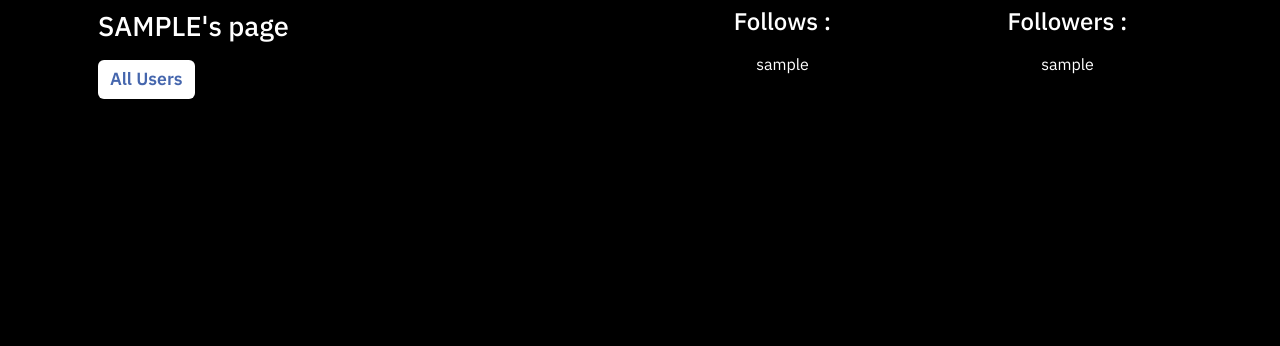
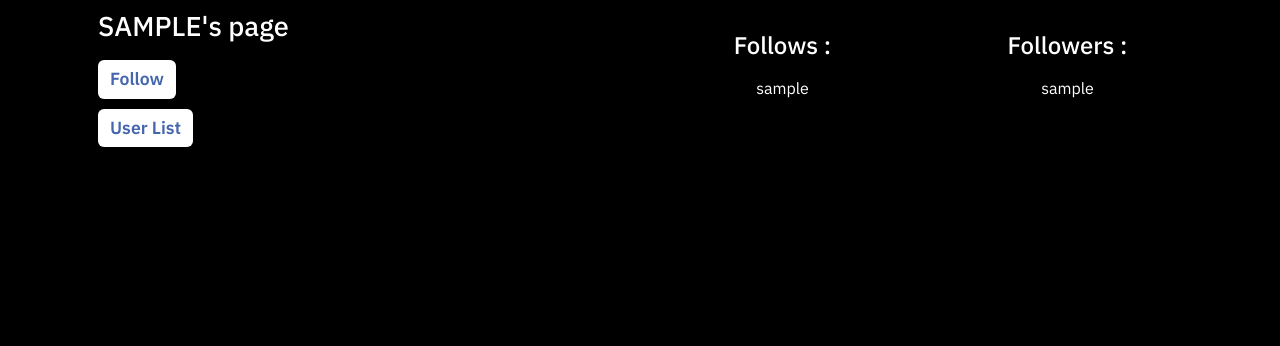
Before and after one commit to ObiWanBonobi/Professor-Oaks-Blog, a Django app: page /user_profile/profile/1 in a window 1280 px wide. Shown: the part 168-514 px from the top of the page. Run offline with Django 5.2, Linux system fonts and the light colour scheme; tables that the repository leaves empty hold one stand-in row (values such as "Sample post"); some libraries are stand-ins or nearby versions.

Commit message:
Add follow and unfollow buttons to user page

```diff
--- a/static/css/style.css
+++ b/static/css/style.css
@@ -259,7 +259,7 @@ main {
 
 .user-picture {
     height: auto;
-    max-width: 400px;
+    max-width: 550px;
 }
 
 
--- a/user_profile/templates/user_profile/profile.html
+++ b/user_profile/templates/user_profile/profile.html
@@ -12,13 +12,28 @@
         <div class="col-md-6">
             <div class="card white-text">
                 {% if "placeholder" in profile.user_image.url %}
-                <img src="{% static 'images/nobody.webp' %}" class="card-img-top user-picture" alt="Placeholder User photo">
+                <img src="{% static 'images/nobody.webp' %}" class="card-img-top user-picture"
+                    alt="Placeholder User photo">
                 {% else %}
-                <img src="{{ profile.user_image.url }}" class="card-img-top user-picture" alt="{{ profile.user.username }}">
+                <img src="{{ profile.user_image.url }}" class="card-img-top user-picture"
+                    alt="{{ profile.user.username }}">
                 {% endif %}
                 <div class="card-body">
                     <h5 class="card-title user-title">{{ profile.user.username | upper }}'s page</h5>
-                    <a href="{% url 'social_profiles' %}"><button class="btn all-users-button blue-white">All Users</button></a>
+                    <div>
+                        <form method="post">
+                            {% csrf_token %}
+                            {% if profile in user.socials.follows.all %}
+                            <button class="btn all-users-button blue-white" name="follow"
+                                value="unfollow">Unfollow</button>
+                            {% else %}
+                            <button class="btn all-users-button blue-white" name="follow"
+                                value="follow">Follow</button>
+                            {% endif %}
+                        </form>
+                        <a href="{% url 'social_profiles' %}"><button class="btn all-users-button blue-white">
+                                User List</button></a>
+                    </div>
                 </div>
             </div>
         </div>
@@ -27,7 +42,8 @@
                 <h4>Follows :</h4>
                 <ul class="list-group list-group-flush">
                     {% for following in profile.follows.all %}
-                    <li class="list-group-item"><a class="follows white-text blue-white" href="{% url 'profile' following.pk %}">
+                    <li class="list-group-item"><a class="follows white-text blue-white"
+                            href="{% url 'profile' following.pk %}">
                             {{ following }}</a></li>
                     {% endfor %}
                 </ul>
@@ -38,7 +54,8 @@
                 <h4>Followers :</h4>
                 <ul class="list-group list-group-flush">
                     {% for follower in profile.followed_by.all %}
-                    <li class="list-group-item"><a class="follows white-text blue-white" href="{% url 'profile' follower.pk %}">
+                    <li class="list-group-item"><a class="follows white-text blue-white"
+                            href="{% url 'profile' follower.pk %}">
                             {{ follower }}</a>
                     </li>
                     {% endfor %}
--- a/user_profile/views.py
+++ b/user_profile/views.py
@@ -22,8 +22,20 @@ def social_profiles(request):
 
 def profile_user(request, pk):
     """
+    Shows the user page with follow and unfollow buttons.
     Connects to the :model:`user_profile.Socials`
     Displays on :template:`user_profile/profile.html`
     """
     profile = Socials.objects.get(pk=pk)
+
+    if request.method == "POST":
+        current_user_profile = request.user.socials
+        data = request.POST
+        action = data.get("follow")
+        if action == "follow":
+            current_user_profile.follows.add(profile)
+        elif action == "unfollow":
+            current_user_profile.follows.remove(profile)
+        current_user_profile.save()
+
     return render(request, "user_profile/profile.html", {"profile": profile})
```
